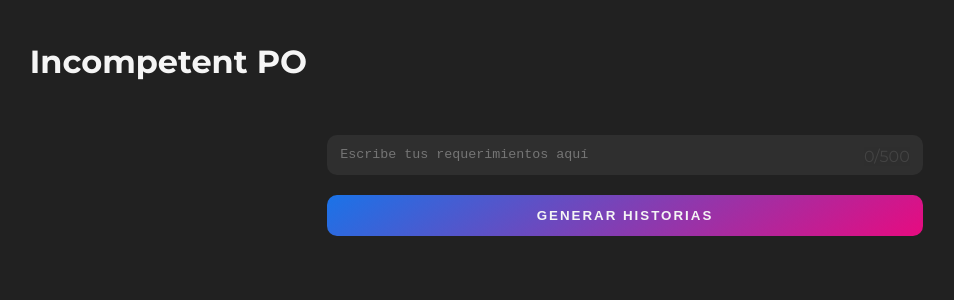
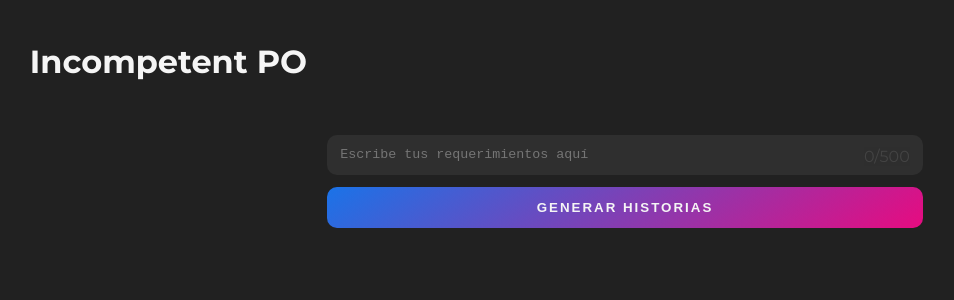
Before and after one commit to jantoniodev/incompetent-po, a Next.js app: page / in a window 1280 px wide. Shown: the top 300 px of the page, without its empty margins (15-969 px from the left). Built offline with nearby package versions, Linux system fonts and the light colour scheme; no server answers.

Commit message:
change style in margin from input area to button

```diff
--- a/src/components/PromptForm/promptForm.module.css
+++ b/src/components/PromptForm/promptForm.module.css
@@ -3,7 +3,7 @@
     display: flex;
     flex-direction: column;
     align-items: center;
-    gap: 1rem;
+    gap: 0.5rem;
 }
 
 .textareaContainer {
```
